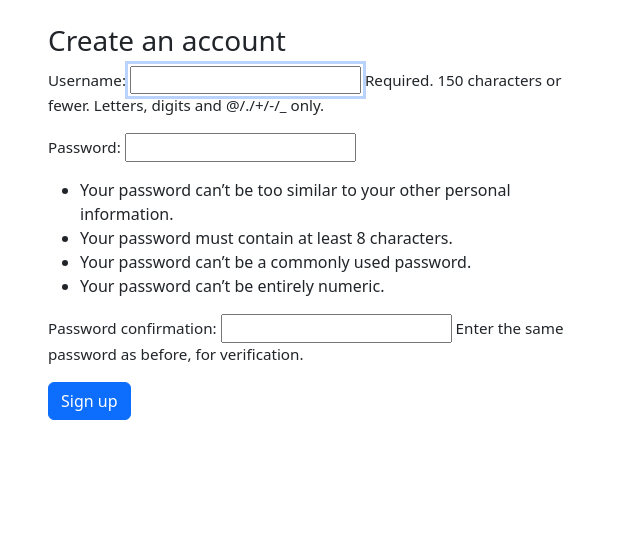
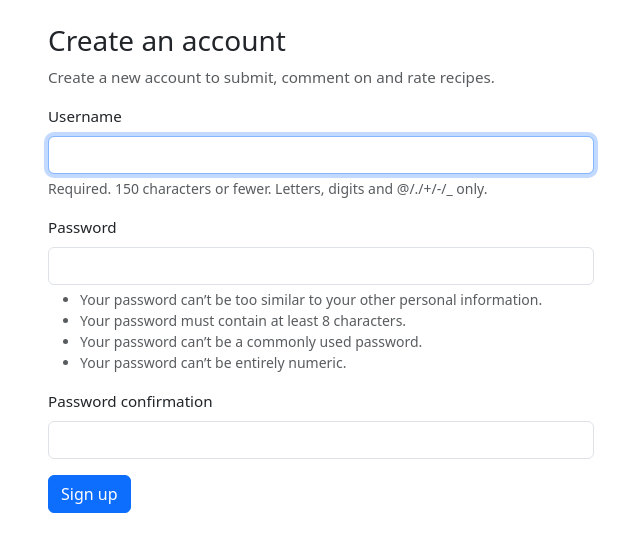
Before and after one commit to DanBaloiu/recipe-share-site, a Django app: page /accounts/signup/ in a window 1280 px wide. Shown: the part 56-608 px from the top of the page, without its empty margins (319-959 px from the left). Run offline with Django 4.2, Linux system fonts and the light colour scheme.

Commit message:
Style the signup page

```diff
--- a/recipes/views.py
+++ b/recipes/views.py
@@ -156,6 +156,17 @@ def signup_view(request):
             return redirect("recipe_list")
     else:
         form = UserCreationForm()
+    # ensure form widgets have Bootstrap classes for consistent styling
+    try:
+        for name in form.fields:
+            widget = form.fields[name].widget
+            # don't override existing classes, just append
+            existing = widget.attrs.get("class", "")
+            classes = (existing + " form-control").strip()
+            widget.attrs["class"] = classes
+    except Exception:
+        # defensive: if form has unexpected structure, skip styling
+        pass
     return render(request, "registration/signup.html", {"form": form})
 
 
--- a/templates/registration/signup.html
+++ b/templates/registration/signup.html
@@ -4,11 +4,37 @@
 
 {% block content %}
 <div class="row justify-content-center auth-page">
-  <div class="col-md-6">
+  <div class="col-md-6 mx-auto">
     <h2>Create an account</h2>
-    <form method="post">
+    <p class="text-muted">Create a new account to submit, comment on and rate recipes.</p>
+    <form method="post" novalidate>
       {% csrf_token %}
-      {{ form.as_p }}
+      {{ form.non_field_errors }}
+
+      <div class="mb-3">
+        <label for="{{ form.username.id_for_label }}" class="form-label">{{ form.username.label }}</label>
+        {{ form.username }}
+        {% if form.username.help_text %}
+          <div class="form-text">{{ form.username.help_text }}</div>
+        {% endif %}
+        {{ form.username.errors }}
+      </div>
+
+      <div class="mb-3">
+        <label for="{{ form.password1.id_for_label }}" class="form-label">{{ form.password1.label }}</label>
+        {{ form.password1 }}
+        {% if form.password1.help_text %}
+          <div class="form-text">{{ form.password1.help_text|safe }}</div>
+        {% endif %}
+        {{ form.password1.errors }}
+      </div>
+
+      <div class="mb-3">
+        <label for="{{ form.password2.id_for_label }}" class="form-label">{{ form.password2.label }}</label>
+        {{ form.password2 }}
+        {{ form.password2.errors }}
+      </div>
+
       <button class="btn btn-primary">Sign up</button>
     </form>
   </div>
```
